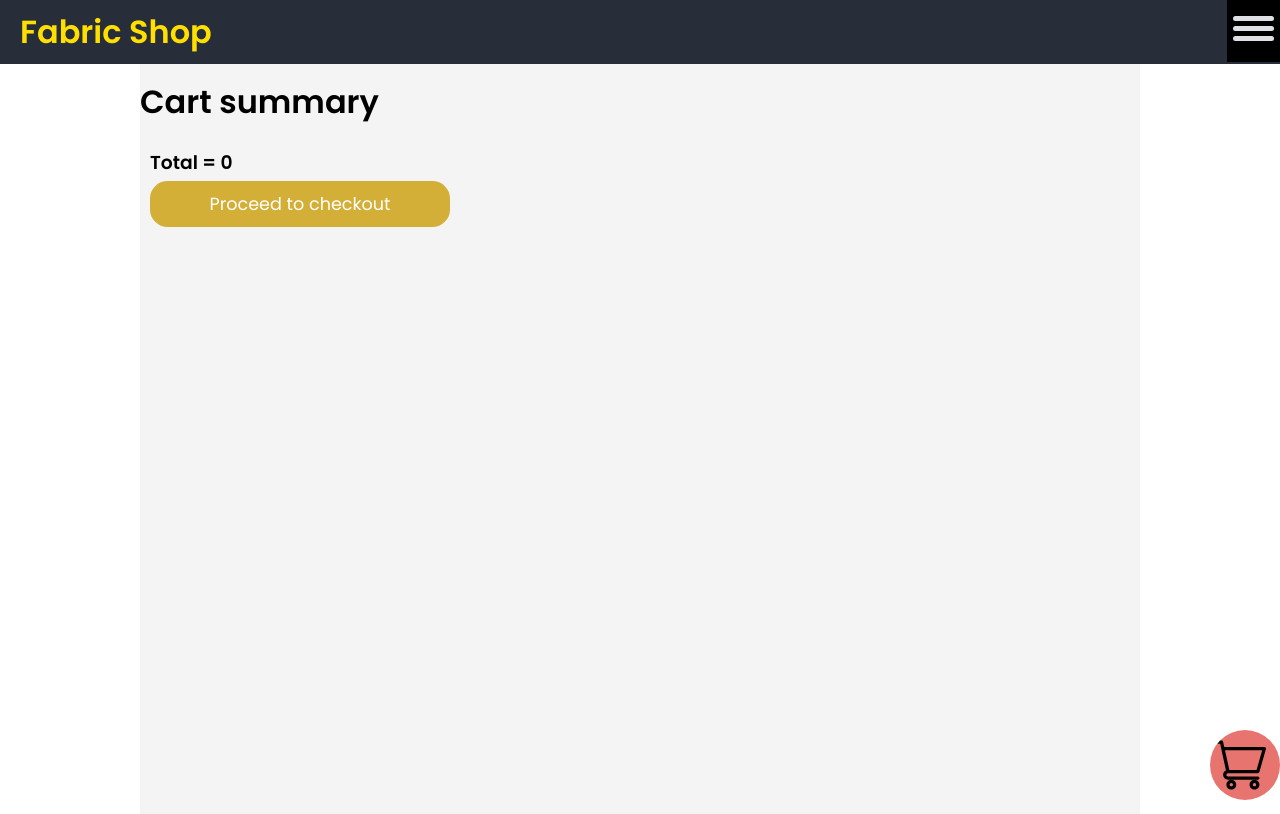
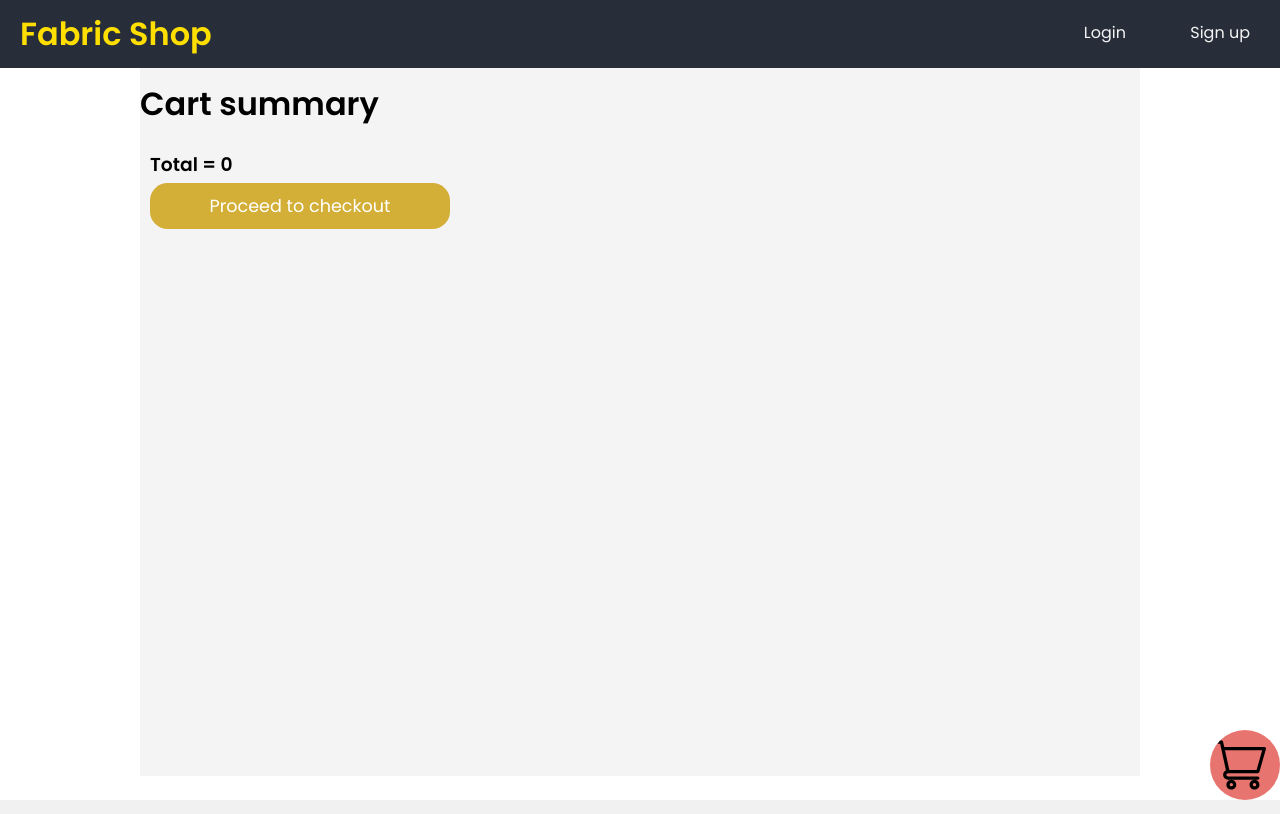
Before and after one commit to AfeezGL/django-ecommerce-app, a Django app: page /cart in a window 1280 px wide. Run offline with Django 3.2, Linux system fonts and the light colour scheme; data comes from the database, SQL or seed files in the repository; data that the repository does not hold is empty.

Commit message:
navigation styling

```diff
--- a/ecommerce/settings.py
+++ b/ecommerce/settings.py
@@ -137,13 +137,13 @@
 ]
 
 STATIC_ROOT = os.path.join(BASE_DIR, 'staticfiles')
-#STATICFILES_STORAGE = 'storages.backends.s3boto3.S3Boto3Storage'
+STATICFILES_STORAGE = 'storages.backends.s3boto3.S3Boto3Storage'
 MEDIA_ROOT = os.path.join(BASE_DIR, 'media')
 MEDIA_URL = '/media/'
 
 
 # Amazon S3 Bucket Details
-"""
+
 AWS_ACCESS_KEY_ID = os.environ.get('AWS_ACCESS_KEY_ID')
 AWS_SECRET_ACCESS_KEY = os.environ.get('AWS_SECRET_ACCESS_KEY')
 AWS_STORAGE_BUCKET_NAME = os.environ.get('AWS_STORAGE_BUCKET_NAME')
@@ -151,4 +151,3 @@
 AWS_S3_FILE_OVERWRITE = True
 AWS_DEFAULT_ACL = None
 DEFAULT_FILE_STORAGE = 'storages.backends.s3boto3.S3Boto3Storage'
-"""
--- a/static/css/base.css
+++ b/static/css/base.css
@@ -9,10 +9,12 @@
 	width: 100%;
 	margin: 0;
 	background: white;
-	line-height: 2;
 }
 img {
 	width: 100%;
+}
+.main-container{
+	min-height: 90vh;
 }
 
 
@@ -24,20 +26,18 @@
 	top: 0;
 }
 main {
-	margin-top: 54px;
+	padding-top: 56px;
+	line-height: 2;
 }
 .logo {
-	padding: 0;
+	padding: 10px 0;
 	margin-left: 20px;
-	max-width: 500px;
-}
-.logo h1 {
+	display: inline-block;
 	color: #FFDF00;
 	text-decoration: none;
-	display: inline;
 }
 .hamburger {
-	display: block;
+	display: inline;
 	position: absolute;
 	top: 0;
 	right: 0;
@@ -46,7 +46,6 @@
     padding: 15px 5px;
     transition: border 0.4s;
     background: black;
-    align-items: center;
 }
 .hamburger:hover {
     border: 1px solid #e7746f;
@@ -58,16 +57,15 @@
     margin-bottom: 5px;
     border-radius: 3px;
 }
-header ul{
+#menu {
 	display: none;
-	flex-direction: column;
-	list-style-type: none;
-	list-style-position: inside;
-	padding: 0;
 }
-header ul a {
+#menu a {
+	display: block;
 	text-align: center;
-	justify-content: center;
+	color: #f4f4f4;
+	padding-top: 10px;
+	padding-bottom: 10px;
 	width: 100%;
 	border: 1px solid black;
 	text-decoration: none;
@@ -75,19 +73,10 @@
 	background-color: #e7746f;
 	transition: background-color 0.4s ease-in;
 }
-header ul a:hover {
+#menu a:hover {
 	background-color: black;
 }
-header ul a p {
-	color: white;
-	margin: 0;
-	padding-top: 10px;
-	padding-bottom: 10px;
-}
 /*------------ Homepage --------------*/
-.main-container {
-	min-height: 95vh;
-}
 .container{
 	margin: 0 auto;
 	max-width: 1000px;
@@ -191,13 +180,14 @@
 	background-color: red;
 }
 
-
+/*-----Pagination------*/
 
 .pagination {
 	list-style-type: none;
 	list-style-position: inside;
-	margin: 2rem auto;
-	padding: 0;
+	margin: 0 auto;
+	padding-top: 2rem;
+	padding-bottom: 1rem;
 	text-align: center;
 }
 .pagination li {
@@ -207,12 +197,13 @@
 	border: 1px;
 	padding: 5px 10px;
 	cursor: pointer;
+	border-radius: 5px;
+	background-color: #c9c9c9;
 }
 .paginator-btn-current {
 	border: 1px;
-	background-color: #272d39;
+	background-color: #f4f4f4;
 	padding: 5px 10px;
-	cursor: pointer;
 }
 
 /*------Cart Icon------*/
@@ -274,6 +265,31 @@
 	font-size: 1rem;
 }
 @media(min-width: 580px){
+	/*---navigation---*/
+	.hamburger {
+		display: none;
+		position: relative;
+	}
+	#menu {
+		display: inline-block;
+		padding: 20px 0;
+		float: right;
+	}
+	#menu a {
+		display: inline;
+		padding: 10px;
+		border: 1px;
+		margin: 0 20px;
+		border-radius: 5px;
+		background-color: #272d39;
+	}
+	#menu a:hover,
+	#menu a:focus {
+		background-color: #e7746f
+	}
+
+	/*----body----*/
+
 	.container {
 		padding: 1rem 0 0 0;
 	}
--- a/static/js/main.js
+++ b/static/js/main.js
@@ -11,10 +11,10 @@
 
 // Menu toggle
 hamburger.addEventListener('click', function (){
-    if (menu.style.display == "flex"){
+    if (menu.style.display == "block"){
         menu.style.display = "none"
     }else{
-        menu.style.display = "flex"
+        menu.style.display = "block"
     }
 })
 
--- a/templates/base.html
+++ b/templates/base.html
@@ -9,18 +9,15 @@
 </head>
 <body onload="refreshCart()">
 	<header>
-    	<div class="logo">
-    		<a href="{% url 'index' %}"><h1>Fabric Shop</h1></a>
-    	</div>
-		<ul id="menu">
+    	<a href="{% url 'index' %}" class="logo"><h1>Fabric Shop</h1></a>
+		<div id="menu">
 			{% if user.is_authenticated %}
-			<a href="{% url 'logout' %}" class="links"><p>Logout</p></a>
+			<a href="{% url 'logout' %}" class="links">Logout</a>
 			{% else %}
-			<a href="{% url 'login' %}" class="links"><p>Login</p></a>
-			<a href="{% url 'signup' %}" class="links"><p>Sign up</p></a>
+			<a href="{% url 'login' %}" class="links">Login</a>
+			<a href="{% url 'signup' %}" class="links">Sign up</a>
 			{% endif %}
-			<a href="{% url 'dashboard-index' %}" class="links"><p>Dashboard</p></a>
-		</ul>
+		</div>
 		<div class="hamburger" id="hamburger">
 		    <span class="line"></span>
 		    <span class="line"></span>
```
